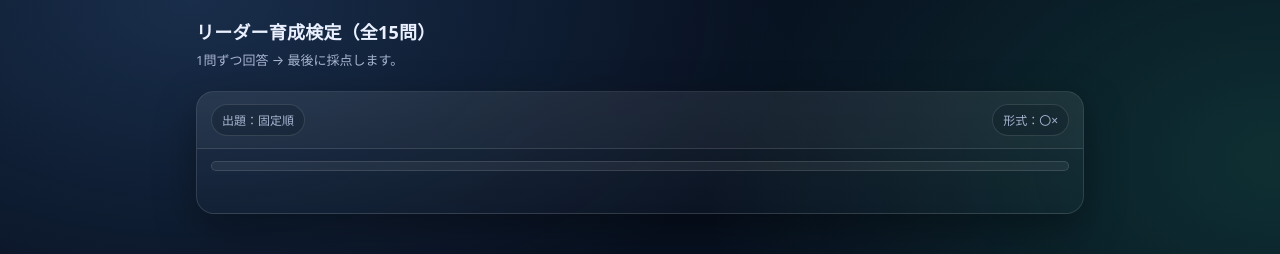
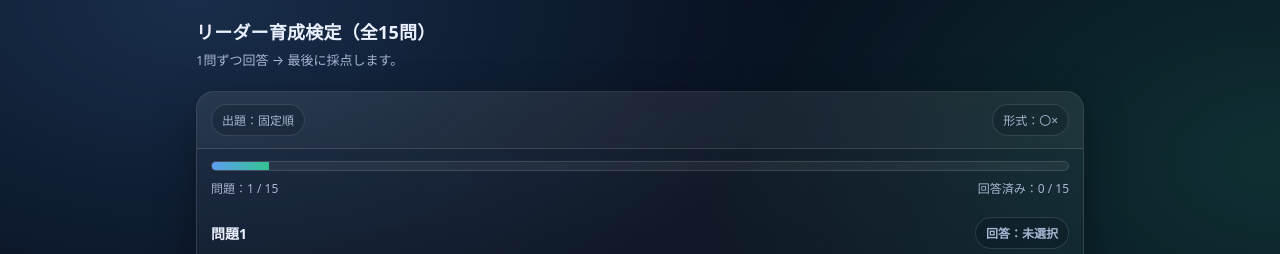
Before and after one commit to osada-lang/leaderikusei-quiz, a plain HTML site: page index.html in a window 1280 px wide. Shown: the top 254 px of the page. Drawn offline with Linux system fonts and the light colour scheme.

Commit message:
fix: 変数名をquestionsに統一

```diff
--- a/index.html
+++ b/index.html
@@ -151,7 +151,7 @@
   </nav>
 
  <script>
-    const originalQuestions = [
+    const questions = [
       { id: 1, text: "ダニエル・ゴールマンは、IQや専門知識が『門番』のような役割を果たす一方で、優れたリーダーを分ける決定的な要素は自己認識や共感力といった「EQ（感情知能）」であると提唱していますが、これは理論として正しいでしょうか？", answer: true, explain: "IQは仕事への入り口に過ぎず、トップに上り詰める人を分けるのはEQであるとされています。" },
       { id: 2, text: "目標達成に執着するあまり感情を無視したマネジメントを行うと、短期的には数字が出るかもしれませんが、長期的には組織の持続可能性を損なうリスクがあるという考えは、理論的に正しいでしょうか？", answer: true, explain: "感情を無視した運営は、メンバーの燃え尽きや離職を招き、組織を脆弱にします。" },
       { id: 3, text: "「ビジョン型」リーダーは、明確な目的を語ることでメンバーの意欲を高める長所がありますが、具体的な行動指針や実行力が伴わない場合、単なる「空想家」として信頼を失うリスクを孕んでいるでしょうか？", answer: true, explain: "方向性を示すだけでなく、それが現実的なステップとして機能しているかが重要です。" },
```
